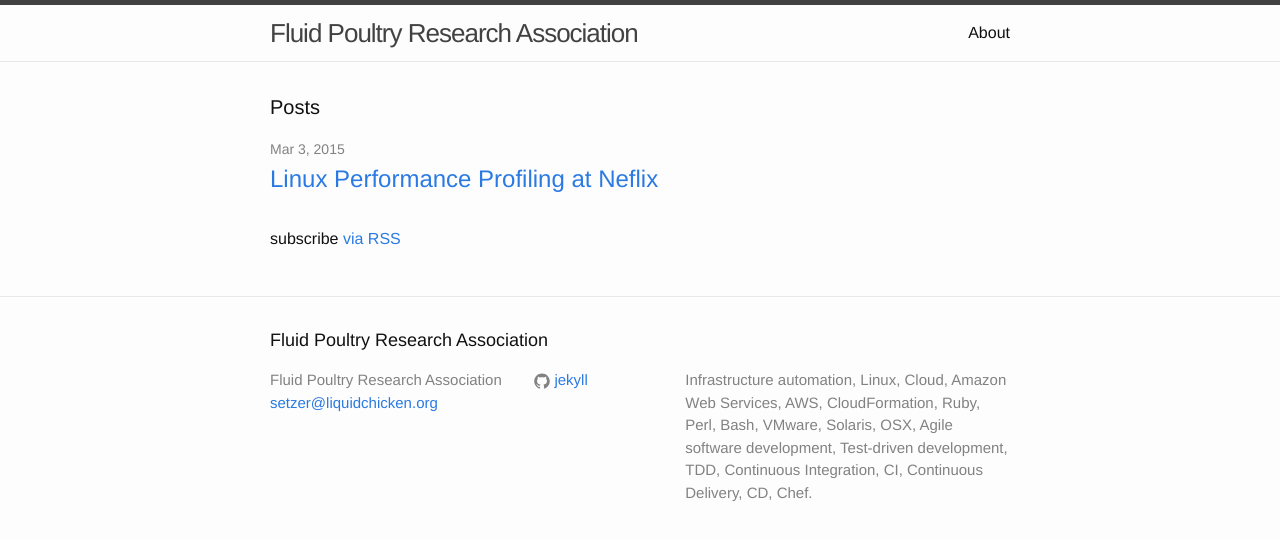
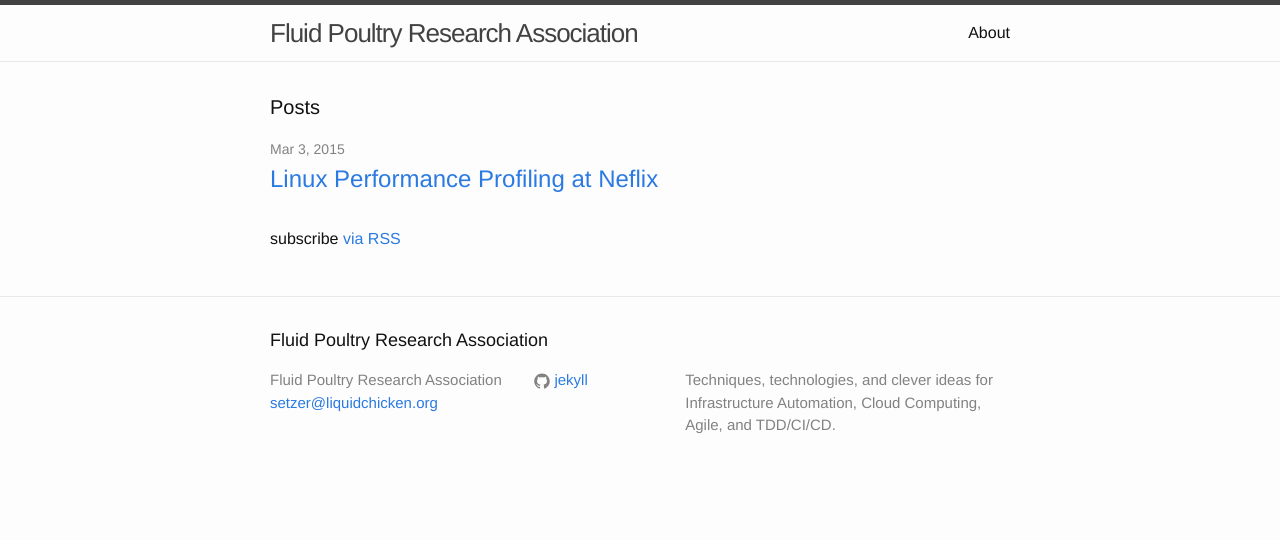
Before and after one commit to liquidchicken/liquidchicken.github.io, a Jekyll site: the page built from index.html, in a window 1280 px wide. Shown: the top 540 px of the page. Built offline with Jekyll 4.4.1, drawn with Linux system fonts in a browser that asks for light colours.

Commit message:
Update description

```diff
--- a/_config.yml
+++ b/_config.yml
@@ -2,10 +2,8 @@
 title: Fluid Poultry Research Association
 email: setzer@liquidchicken.org
 description: > # this means to ignore newlines until "baseurl:"
-  Infrastructure automation, Linux, Cloud, Amazon Web Services, AWS,
-  CloudFormation, Ruby, Perl, Bash, VMware, Solaris, OSX, Agile software
-  development, Test-driven development, TDD, Continuous Integration, CI,
-  Continuous Delivery, CD, Chef.
+  Techniques, technologies, and clever ideas for Infrastructure Automation,
+  Cloud Computing, Agile, and TDD/CI/CD.
 baseurl: "" # the subpath of your site, e.g. /blog/
 url: "http://liquidchicken.github.io/" # the base hostname & protocol for your site
 github_username: jekyll
```
